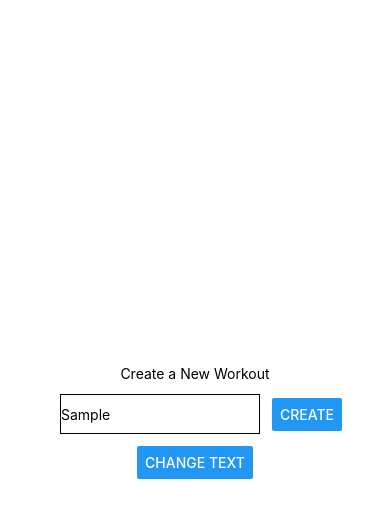
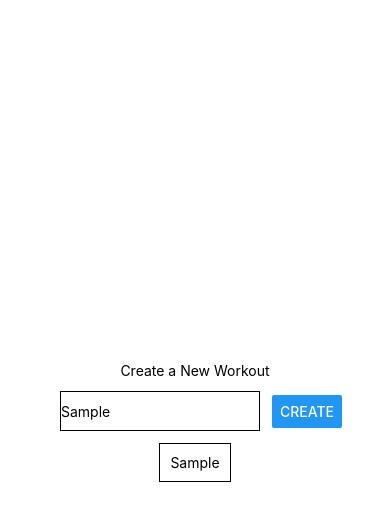
Before and after one commit to ah-james/workout-checklist, a React Native app: screen / in a window 390 px wide. Both pictures are taken after typing "Sample" into the empty fields and a click on the button "CREATE". Shown: the top 520 px of the page. Built offline with nearby package versions, Linux system fonts and the light colour scheme.

Commit message:
Workout List Appearing on Page

```diff
--- a/App.js
+++ b/App.js
@@ -24,7 +24,10 @@ export default function App() {
         <TextInput style={styles.input} placeholder={workoutText} onChangeText={handleWorkoutInput} value={enteredWorkout} />
         <Button style={styles.button} title="Create" onPress={addWorkout} />
       </View>
-      <Button title="Change Text" onPress={() => setOutputText('Which Workout Are You Doing Today?')} />
+      <View>
+        {workoutList.map((workout) => <View style={styles.list}><Text key={workout}>{workout}</Text></View>)}
+      </View>
+      {/* <Button title="Change Text" onPress={() => setOutputText('Which Workout Are You Doing Today?')} /> */}
       <StatusBar style="auto" />
     </View>
   );
@@ -48,4 +51,9 @@ const styles = StyleSheet.create({
     justifyContent: 'space-between',
     alignItems: 'center'
   },
+  list: {
+    borderColor: 'black',
+    borderWidth: 1,
+    padding: 10,
+  }
 });
```
